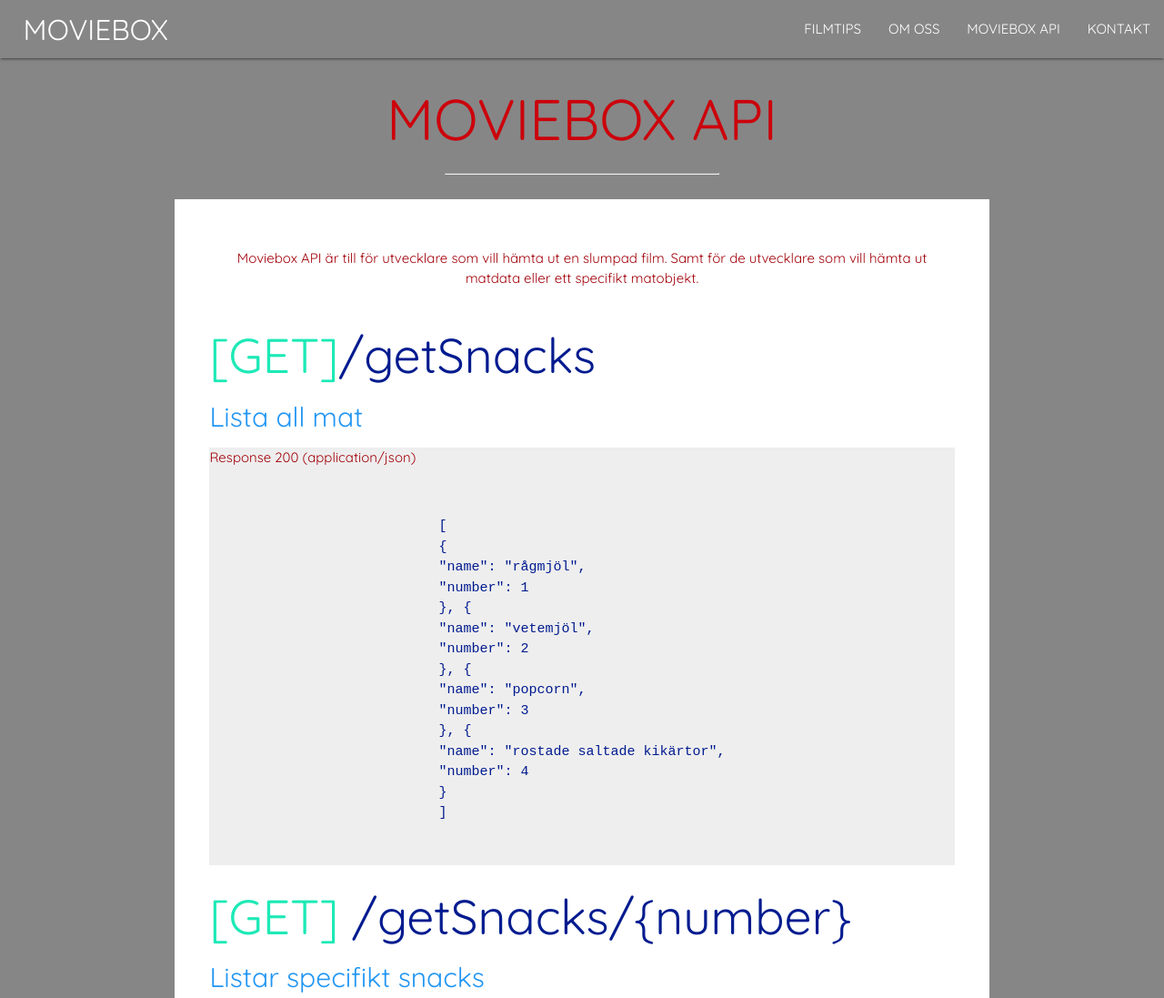
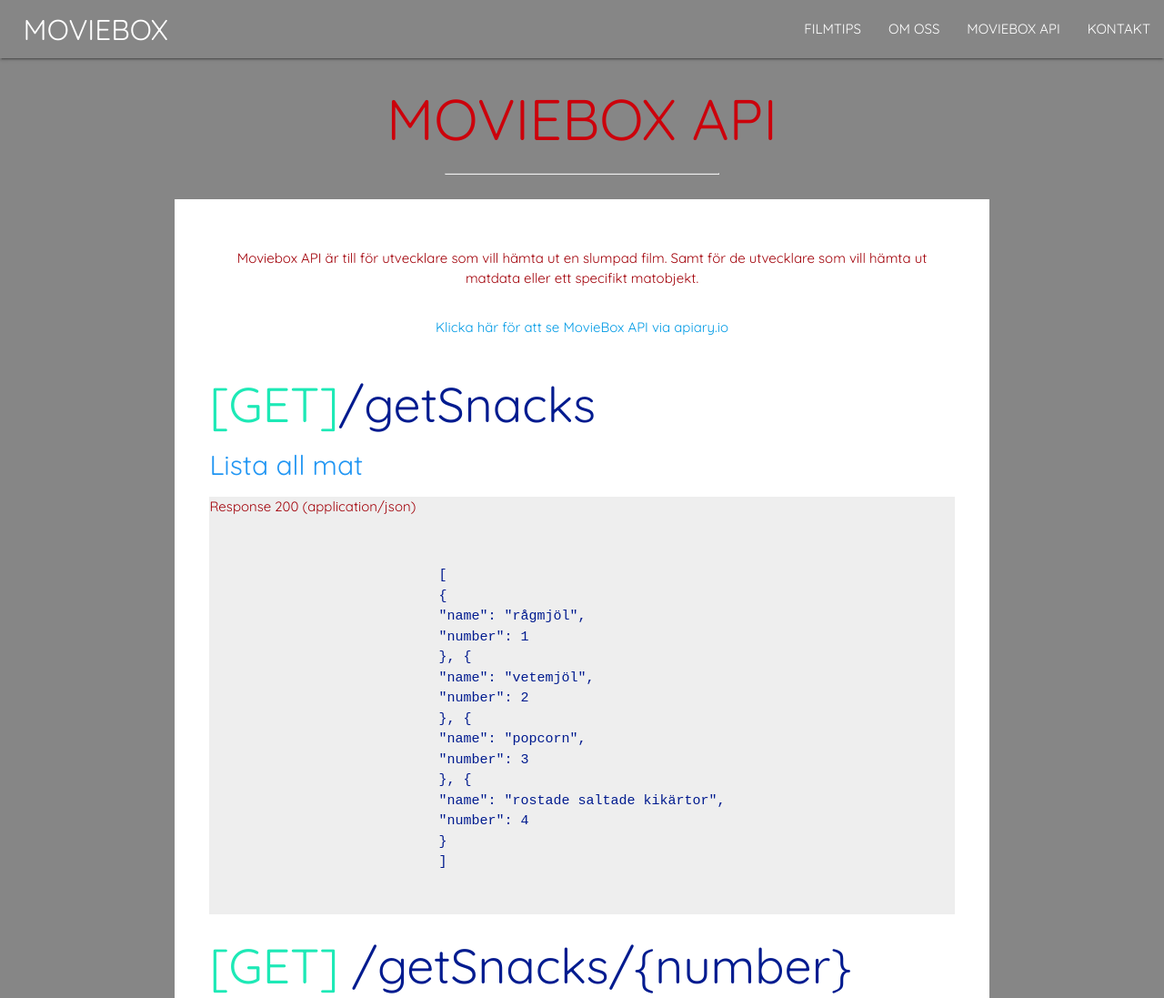
Before and after one commit to emmaindal/Moviebox2.0, a website: page public/client/views/docs.html in a window 1280 px wide. Shown: the top 1097 px of the page at 91% size. Drawn offline with nearby package versions, Linux system fonts and the light colour scheme; files that its build step writes are made by us from their sources.

Commit message:
no message

```diff
--- a/public/client/views/docs.html
+++ b/public/client/views/docs.html
@@ -42,6 +42,7 @@
         <div class="info-box-wide">
             <p class="about-api-text">Moviebox API är till för utvecklare som vill hämta ut en slumpad film. Samt för de utvecklare som vill hämta ut matdata
             eller ett specifikt matobjekt.</p>
+            <p><a href="http://docs.moviebox1.apiary.io/">Klicka här för att se MovieBox API via apiary.io</a></p>
             <h2 class="docs-h2"><span class="green-get">[GET]</span>/getSnacks</h2>
             <h3 class="blue-text left-align">Lista all mat</h3>
             <div class="ex">
```
